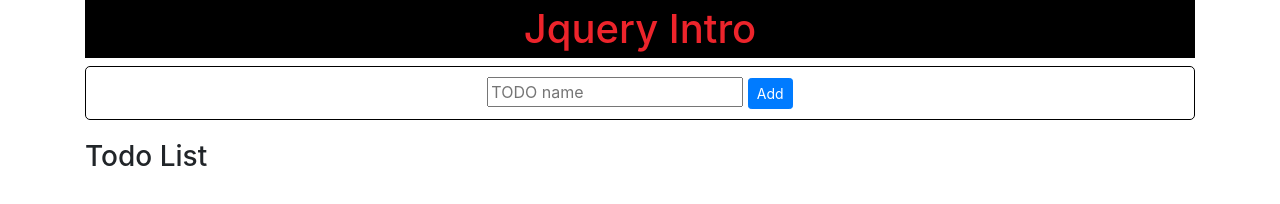
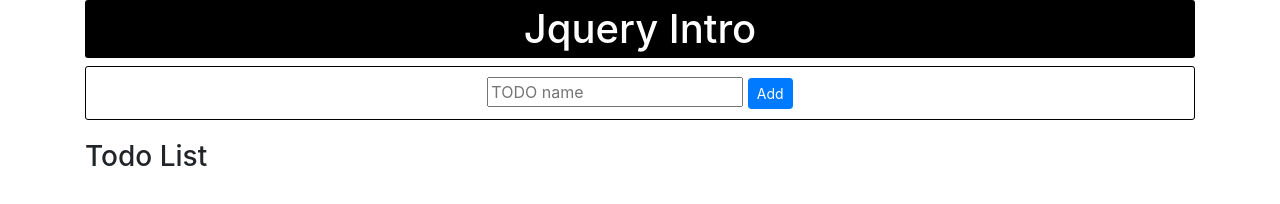
Before and after one commit to mjfrantz/FSDI-106, a plain HTML site: page index.html in a window 1280 px wide. Drawn offline with nearby package versions, Linux system fonts and the light colour scheme.

Commit message:
Changed Styling

```diff
--- a/app.css
+++ b/app.css
@@ -1,6 +1,7 @@
 h1 {
-    color: #ED242B;
+    color: #fff;
     background-color: #000000;
+    border-radius: 3px;
     text-align: center;
     padding: 5px;
 }
@@ -13,12 +14,13 @@
     padding: 10px 20px;
     background-color: #FFF;
     border: 1px solid #000000;
-    border-radius:5px;
+    border-radius:3px;
     text-align: center;
     margin-bottom: 20px;
 }
 
 li:hover {
-    background-color: #ebe7e7;
+    background-color: #000;
     font-weight: bold;
+    color: #fff;
 }
```
